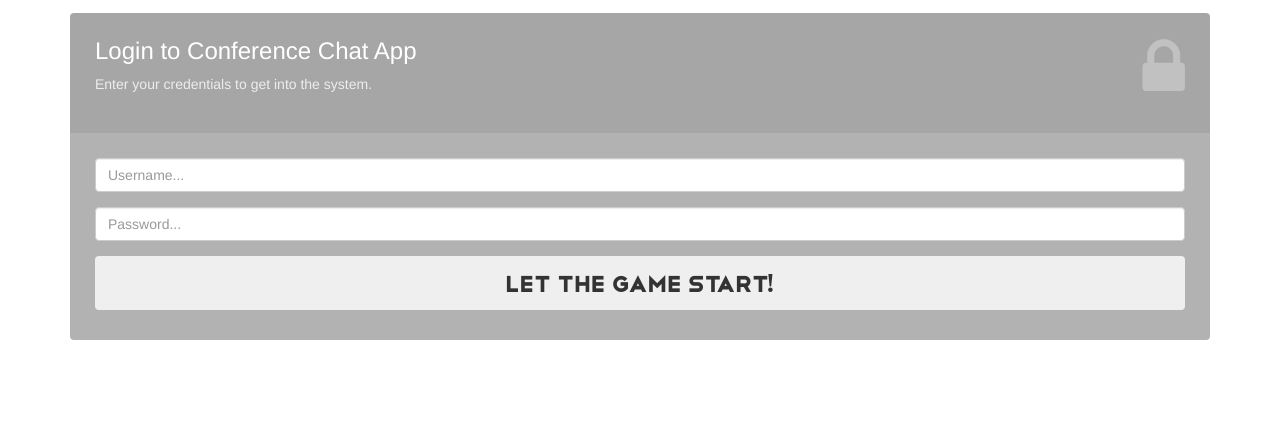
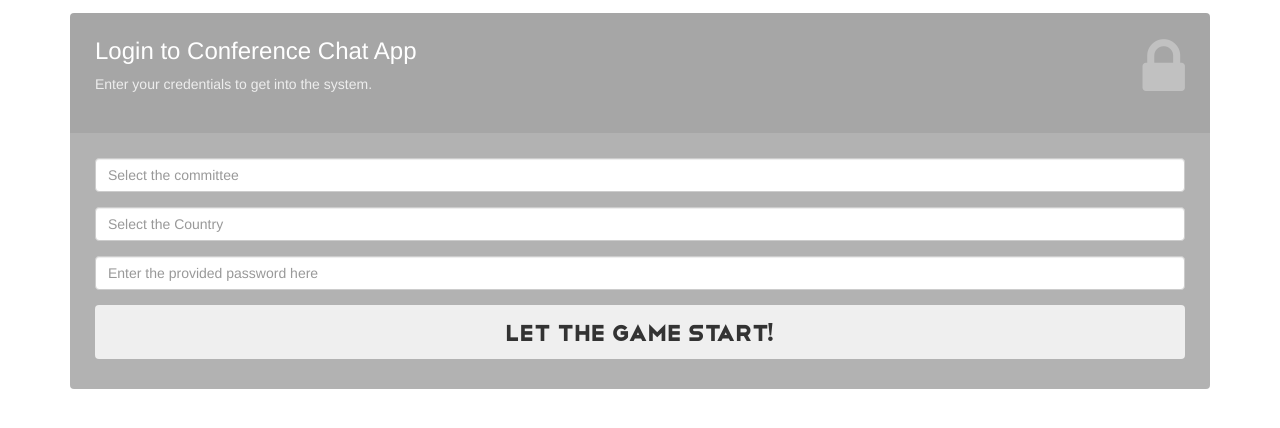
Before and after one commit to chintan-parikh/conferenceChatApp, a plain HTML site: page index.html in a window 1280 px wide. Shown: the part 158-586 px from the top of the page. Drawn offline with nearby package versions, Linux system fonts and the light colour scheme; files whose address does not match are found by name.

Commit message:
Updated Form Design

```diff
--- a/index.html
+++ b/index.html
@@ -42,12 +42,16 @@
 			<div class="form-bottom">
 				<form role="form" action="" method="post" class="login-form">
 					<div class="form-group">
-						<label class="sr-only" for="form-username">Username</label>
-						<input type="text" name="form-username" placeholder="Username..." class="form-username form-control" id="form-username" required="true">
+						<label class="sr-only" for="form-username">Committee</label>
+						<input type="text" name="form-username" placeholder="Select the committee" class="form-username form-control" id="form-username" required="true">
+					</div>
+					<div class="form-group">
+						<label class="sr-only" for="form-username">Country</label>
+						<input type="text" name="form-username" placeholder="Select the Country" class="form-username form-control" id="form-username" required="true">
 					</div>
 					<div class="form-group">
 						<label class="sr-only" for="form-password">Password</label>
-						<input type="password" name="form-password" placeholder="Password..." class="form-password form-control" id="form-password" required="true">
+						<input type="password" name="form-password" placeholder="Enter the provided password here" class="form-password form-control" id="form-password" required="true">
 					</div>
 					<button type="submit" class="btn"><span class="myName submittext"><strong>Let the Game Start!</strong></span></button>
 				</form>
```
